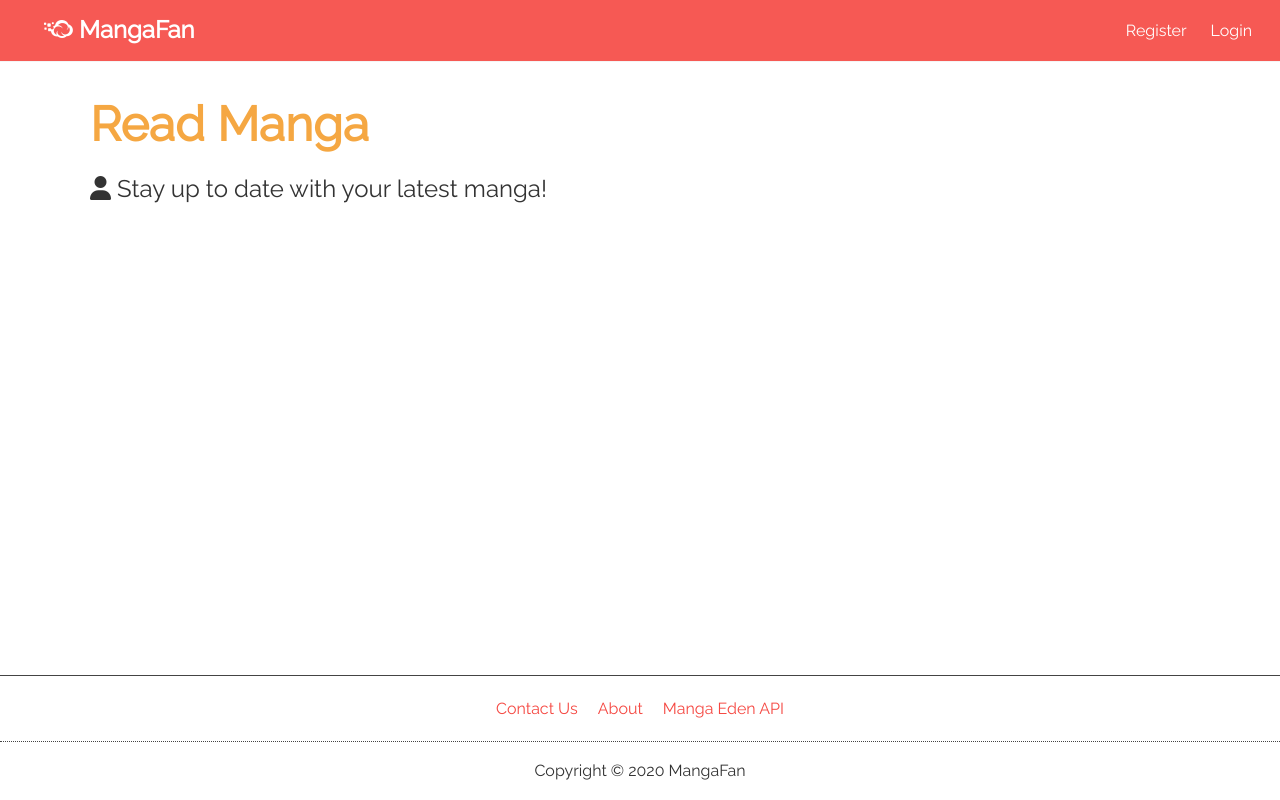
After one commit to mlatif01/manga-fan, a PHP site: page /dist/readmanga.html in a window 1280 px wide. The commit adds this page. Run offline with PHP 8.4, Linux system fonts and the light colour scheme; some libraries are stand-ins or nearby versions.

Commit message:
refactor

```diff
--- a/dist/create-profile.html
+++ b/dist/create-profile.html
@@ -18,7 +18,7 @@
             </a>
         </h1>
         <ul>
-            <li><a href="#" class="user-item" id="readmanga">Read Manga</a></li>
+            <li><a href="readmanga.html" class="user-item" id="readmanga">Read Manga</a></li>
             <li><a href="#" class="user-item" id="account">Account</a></li>
             <li><a href="#" id="logout">Logout</a></li>
         </ul>
--- a/dist/dashboard.html
+++ b/dist/dashboard.html
@@ -18,7 +18,7 @@
             </a>
         </h1>
         <ul>
-            <li><a href="#" class="user-item" id="readmanga">Read Manga</a></li>
+            <li><a href="readmanga.html" class="user-item" id="readmanga">Read Manga</a></li>
             <li><a href="#" class="user-item" id="account">Account</a></li>
             <li><a href="" id="logout">Logout</a></li>
         </ul>
--- a/dist/index.html
+++ b/dist/index.html
@@ -9,7 +9,7 @@
     <link href="https://fonts.googleapis.com/css?family=Raleway&display=swap" rel="stylesheet">
     <title>Welcome to MangaFan</title>
 </head>
-<body [data-app]="index">
+<body [data-app]="index" id="index-body" style="height: 100vh">
     <!-- Navigation-->
     <nav class="navbar bg-dark">
         <h1>
--- /dev/null
+++ b/dist/readmanga.html
@@ -0,0 +1,50 @@
+<!DOCTYPE html>
+<html lang="en">
+<head>
+    <meta charset="UTF-8">
+    <meta name="viewport" content="width=device-width, initial-scale=1.0">
+    <meta http-equiv="X-UA-Compatible" content="ie=edge">
+    <script src="https://kit.fontawesome.com/4562bbca97.js" crossorigin="anonymous"></script>
+    <link rel="stylesheet" href="css/style.min.css">
+    <link href="https://fonts.googleapis.com/css?family=Raleway&display=swap" rel="stylesheet">
+    <title>Welcome to MangaFan</title>
+</head>
+<body>
+    <!-- Navigation-->
+    <nav class="navbar bg-dark">
+        <h1>
+            <a href="#">
+                <i class="fab fa-cloudversify"></i> MangaFan
+            </a>
+        </h1>
+        <ul>
+            <li><a href="register.html">Register</a></li>
+            <li><a href="login.html">Login</a></li>
+        </ul>
+    </nav>
+
+    <section class="container">
+        <h1 class="large text-primary">
+            Read Manga
+        </h1>
+        <p class="lead">
+            <i class="fas fa-user"></i> Stay up to date with your latest manga!
+        </p>
+    </section>
+
+    <footer class="footer">
+        <div class="footer-cols">
+            <ul>
+                <li><a href="#">Contact Us</a></li>
+                <li><a href="#">About</a></li>
+                <li><a href="https://www.mangaeden.com/eng/">Manga Eden API</a></li>
+            </ul>
+        </div>
+        <div class="footer-bottom my-1">
+            Copyright &copy 2020 MangaFan
+        </div>
+    </footer>
+
+    <script src=""></script>
+</body>
+</html>
--- a/scss/_utilities.scss
+++ b/scss/_utilities.scss
@@ -147,6 +147,7 @@
 
 // table
 .table {
+
     th, td {
         padding: 1rem;
         text-align: left;
@@ -154,6 +155,10 @@
 
     th {
         background: $light-color;
+    }
+
+    tr {
+        width: 100vw;
     }
 }
 
--- a/scss/style.scss
+++ b/scss/style.scss
@@ -8,14 +8,14 @@
 
 // Maybe remove this
 body {
-    display: flex;
-    flex-direction: column;
+    // display: flex;
+    // flex-direction: column;
     align-items: center;
     justify-content: center;
-    // height: 70vh;
+    // height: 100vh;
     // width: 100vw;
-    // min-height: 400px;
-    // clear: both;
+    min-height: 400px;
+    clear: both;
   }
 
 body {
@@ -24,6 +24,11 @@ body {
     line-height: 1.6;
     background-color: #fff;
     color: #333;
+}
+
+// index stretch overlay
+#index-body {
+    align-items: inherit;
 }
 
 a {
```
Also changed, not shown: dist/css/style.min.css.
